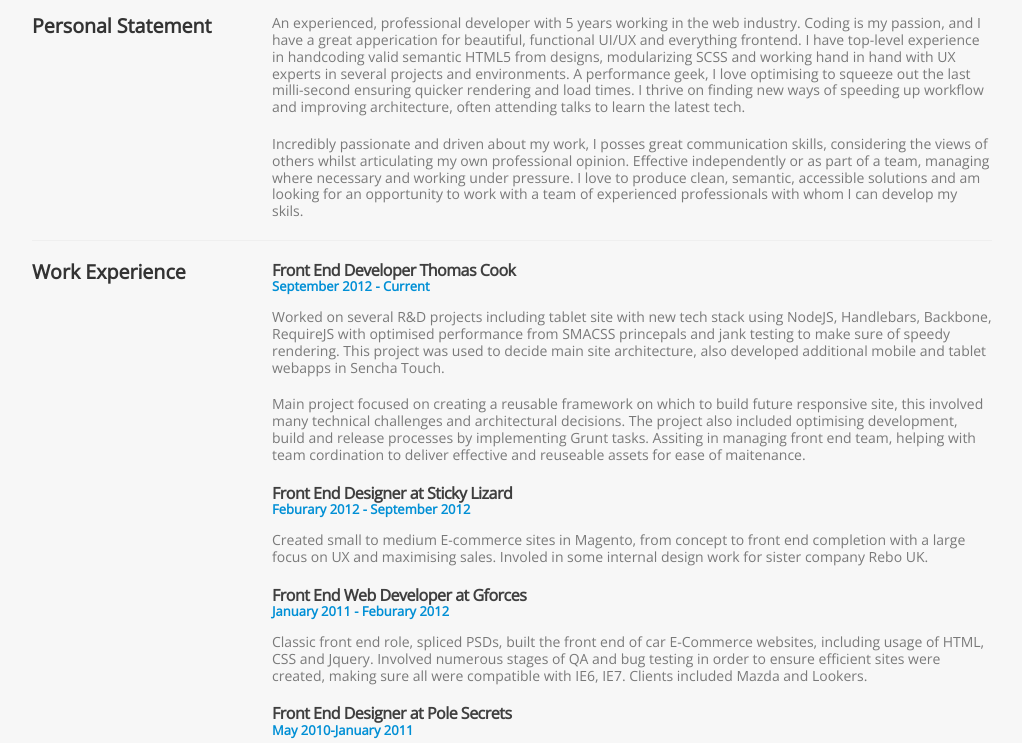
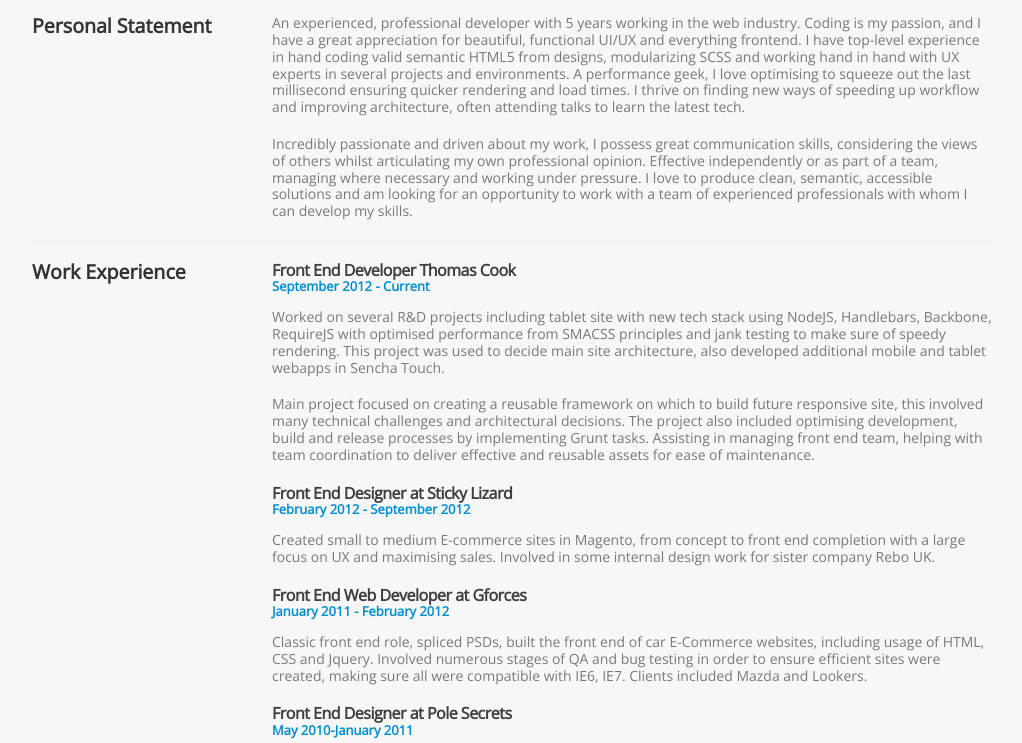
Before and after one commit to gitter-badger/cowenld.github.io, a plain HTML site: page cv.html in a window 1280 px wide. Shown: the part 57-800 px from the top of the page, without its empty margins (128-1150 px from the left). Drawn offline with nearby package versions, Linux system fonts and the light colour scheme.

Commit message:
Removing cv folder and fixing spelling

```diff
--- a/CV/index.html
+++ b/cv.html
@@ -41,8 +41,8 @@
 		<section class="cv-section clearfix">
 			<h2 class="cv-heading">Personal Statement</h1>
 			<div class="cv-content">
-				<p>An experienced, professional developer with 5 years working in the web industry. Coding is my passion, and I have a great apperication for beautiful, functional UI/UX and everything frontend. I have top-level experience in handcoding valid semantic HTML5 from designs, modularizing SCSS and working hand in hand with UX experts in several projects and environments. A performance geek, I love optimising to squeeze out the last milli-second ensuring quicker rendering and load times. I thrive on finding new ways of speeding up workflow and improving architecture, often attending talks to learn the latest tech.</p>
-				<p>Incredibly passionate and driven about my work, I posses great communication skills, considering the views of others whilst articulating my own professional opinion. Effective independently or as part of a team, managing where necessary and working under pressure. I love to produce clean, semantic, accessible solutions and am looking for an opportunity to work with a team of experienced professionals with whom I can develop my skils.</p>
+				<p>An experienced, professional developer with 5 years working in the web industry. Coding is my passion, and I have a great appreciation for beautiful, functional UI/UX and everything frontend. I have top-level experience in hand coding valid semantic HTML5 from designs, modularizing SCSS and working hand in hand with UX experts in several projects and environments. A performance geek, I love optimising to squeeze out the last millisecond ensuring quicker rendering and load times. I thrive on finding new ways of speeding up workflow and improving architecture, often attending talks to learn the latest tech.</p>
+				<p>Incredibly passionate and driven about my work, I possess great communication skills, considering the views of others whilst articulating my own professional opinion. Effective independently or as part of a team, managing where necessary and working under pressure. I love to produce clean, semantic, accessible solutions and am looking for an opportunity to work with a team of experienced professionals with whom I can develop my skills.</p>
 			</div>
 		</section>
 		<section class="cv-section clearfix">
@@ -50,13 +50,13 @@
             <div class="cv-content">
 				<h3 class="cv-subHeading">Front End Developer Thomas Cook</h3>
 				<h5 class="cv-contentInfo">September 2012 - Current</h5>
-				<p>Worked on several R&amp;D projects including tablet site with new tech stack using NodeJS, Handlebars, Backbone, RequireJS with optimised performance from SMACSS princepals and jank testing to make sure of speedy rendering. This project was used to decide main site architecture, also developed additional mobile and tablet webapps in Sencha Touch.</p>
-				<p>Main project focused on creating a reusable framework on which to build future responsive site, this involved many technical challenges and architectural decisions. The project also included optimising development, build and release processes by implementing Grunt tasks. Assiting in managing front end team, helping with team cordination to deliver effective and reuseable assets for ease of maitenance.</p>
+				<p>Worked on several R&amp;D projects including tablet site with new tech stack using NodeJS, Handlebars, Backbone, RequireJS with optimised performance from SMACSS principles and jank testing to make sure of speedy rendering. This project was used to decide main site architecture, also developed additional mobile and tablet webapps in Sencha Touch.</p>
+				<p>Main project focused on creating a reusable framework on which to build future responsive site, this involved many technical challenges and architectural decisions. The project also included optimising development, build and release processes by implementing Grunt tasks. Assisting in managing front end team, helping with team coordination to deliver effective and reusable assets for ease of maintenance.</p>
 				<h3 class="cv-subHeading">Front End Designer at Sticky Lizard</h3>
-				<h5 class="cv-contentInfo">Feburary 2012 - September 2012</h5>
-				<p>Created small to medium E-commerce sites in Magento, from concept to front end completion with a large focus on UX and maximising sales. Involed in some internal design work for sister company Rebo UK.</p>
+				<h5 class="cv-contentInfo">February 2012 - September 2012</h5>
+				<p>Created small to medium E-commerce sites in Magento, from concept to front end completion with a large focus on UX and maximising sales. Involved in some internal design work for sister company Rebo UK.</p>
 				<h3 class="cv-subHeading">Front End Web Developer at Gforces</h3>
-				<h5 class="cv-contentInfo">January 2011 - Feburary 2012</h5>
+				<h5 class="cv-contentInfo">January 2011 - February 2012</h5>
 				<p>Classic front end role, spliced PSDs, built the front end of car E-Commerce websites, including usage of HTML, CSS and Jquery. Involved numerous stages of QA and bug testing in order to ensure efficient sites were created, making sure all were compatible with IE6, IE7. Clients included Mazda and Lookers.</p>
 				<h3 class="cv-subHeading">Front End Designer at Pole Secrets</h3>
 				<h5 class="cv-contentInfo">May 2010-January 2011</h5>
```
Also changed, not shown: chris.css (renamed from CV/chris.css), print.css (renamed from CV/print.css).
